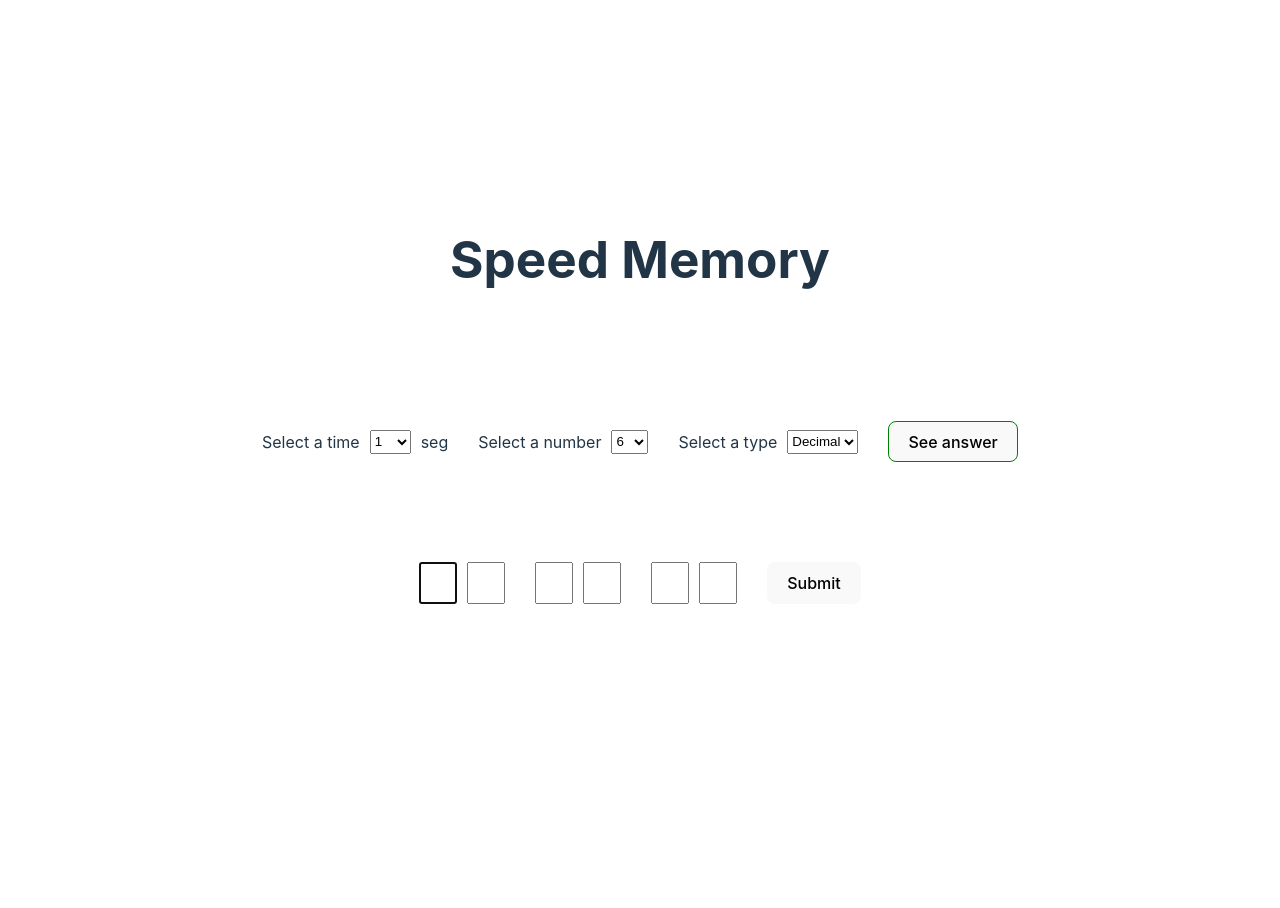
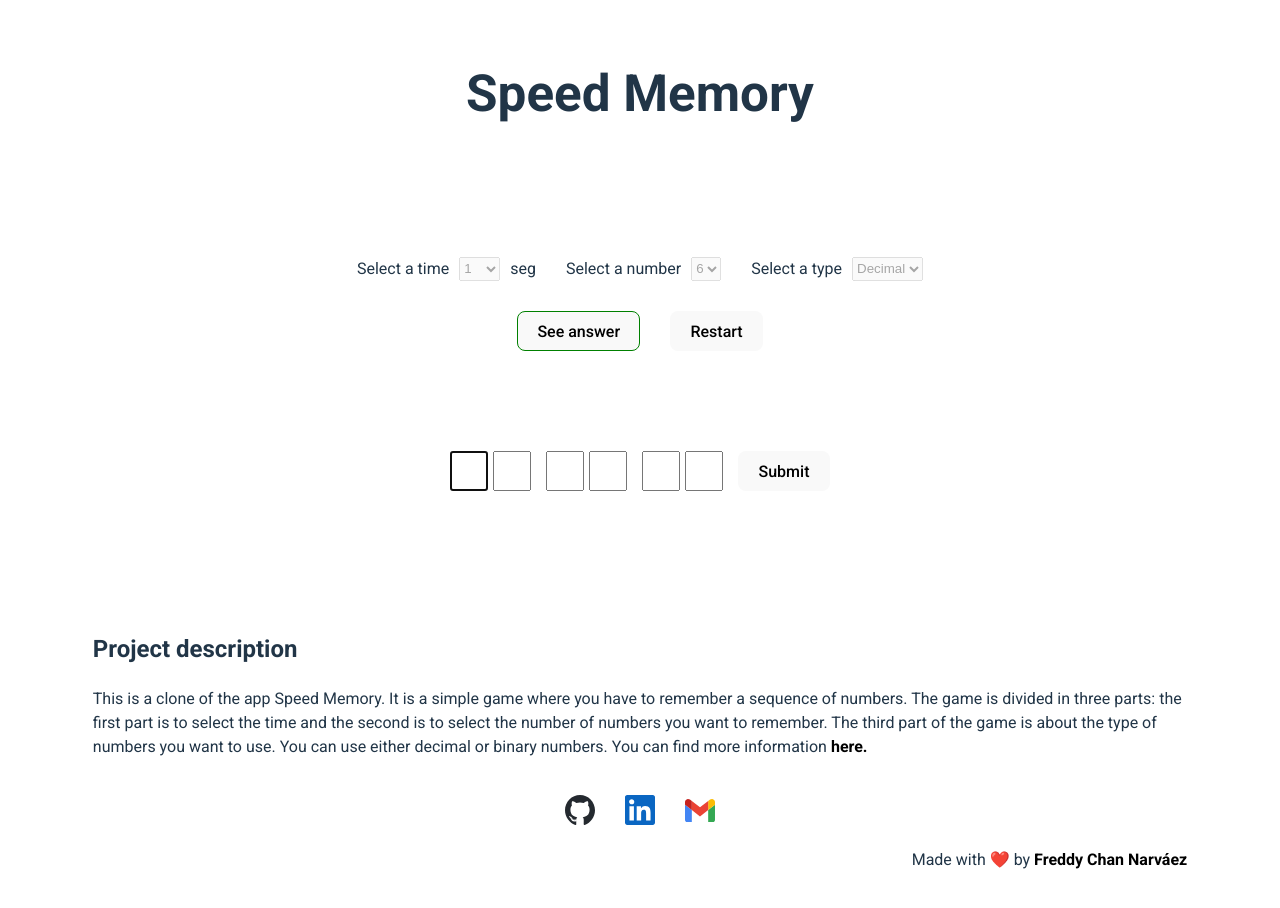
Before and after one commit to freddychannarvaez/speed-memory-clone, a React (Vite) app: page / in a window 1280 px wide. Both pictures are taken after a click on the button "Start Test". Shown: the top 908 px of the page. Before the commit the page ends 800 px from the top, so only its background shows below. Built offline with nearby package versions, Linux system fonts and the light colour scheme.

Commit message:
Finish version 1.0.0

```diff
--- a/package.json
+++ b/package.json
@@ -1,7 +1,7 @@
 {
   "name": "speed-memory-clone",
   "private": true,
-  "version": "0.0.0",
+  "version": "1.0.0",
   "type": "module",
   "scripts": {
     "dev": "vite",
--- a/src/App.css
+++ b/src/App.css
@@ -7,21 +7,49 @@
   justify-content: start;
   align-items: center;
   row-gap: 100px;
+  font-family: 'Roboto', sans-serif;
 }
 
 .controls {
+  display: flex;
+  flex-direction: column;
+  justify-content: center;
+  align-items: center;
+  row-gap: 30px;
+
+  @media (max-width: 700px) {
+    width: 500px;
+    max-width: 90%;
+  }
+
+  .selectors {
+    display: flex;
+    flex-direction: row;
+    justify-content: center;
+    align-items: center;
+    column-gap: 30px;
+
+    @media (max-width: 700px) {
+      flex-direction: column;
+      row-gap: 30px;
+    }
+  }
+}
+
+.control-buttons {
   display: flex;
   flex-direction: row;
   justify-content: center;
   align-items: center;
   column-gap: 30px;
+}
 
-  @media (max-width: 700px) {
-    flex-direction: column;
-    row-gap: 20px;
-    width: 500px;
-    max-width: 90%;
-  }
+.answer-buttons {
+  display: flex;
+  flex-direction: row;
+  justify-content: center;
+  align-items: center;
+  column-gap: 30px;
 }
 
 .start-button {
@@ -53,14 +81,14 @@
 .inputs {
   display: flex;
   flex-direction: row;
-  column-gap: 10px;
+  column-gap: 5px;
   input {
     width: 30px;
     font-size: 30px;
     text-align: center;
 
     &:nth-child(even) {
-      margin-right: 20px;
+      margin-right: 10px;
     }
 
     &::-webkit-outer-spin-button,
@@ -74,7 +102,7 @@
     text-align: center;
 
     &:nth-child(even) {
-      margin-right: 20px;
+      margin-right: 10px;
     }
   }
   .right {
@@ -107,3 +135,30 @@
   flex-direction: row;
   column-gap: 10px;
 }
+
+.project-description {
+  padding: 20px 5%;
+  a {
+    font-weight: bold;
+    text-decoration: none;
+    color: black;
+  }
+
+  .social-info {
+    display: flex;
+    flex-direction: row;
+    column-gap: 30px;
+    align-items: center;
+    justify-content: center;
+    padding: 20px 0 0 0;
+
+    .social-link {
+      img {
+        width: 30px;
+      }
+    }
+  }
+  .made-by {
+    text-align: right;
+  }
+}
--- a/src/App.jsx
+++ b/src/App.jsx
@@ -2,39 +2,65 @@ import { NumberSelector } from "./components/NumberSelector"
 import { TimeSelector } from "./components/TimeSelector"
 import { TypeSelector } from "./components/TypeSelector"
 import { useState } from "react"
-import './App.css'
 import { calculateNumbers } from "./services/calculateNumbers"
 import { NumberInput } from "./components/NumberInput"
+import githubLogo from './assets/github.svg';
+import linkedinLogo from './assets/linkedin.svg';
+import gmailLogo from './assets/gmail.svg';
+import './App.css'
 
 const initialTime = 1000 // in milliseconds
+const initialLevel = 6 // Number of numbers to memorize
+const githubRepo = 'https://github.com/freddychannarvaez/speed-memory-clone';
+const portfolio = 'https://freddychannarvaez.com';
+
+const socialMediaLinks = [
+  {
+    name: 'github',
+    link: 'https://github.com/freddychannarvaez',
+    logo: githubLogo
+  },
+  {
+    name: 'linkedin',
+    link: 'https://www.linkedin.com/in/freddy-chan-narvaez/',
+    logo: linkedinLogo
+  },
+  {
+    name: 'gmail',
+    link: 'mailto:freddychannarvaez@gmail.com',
+    logo: gmailLogo
+  }
+]
 
 function App() {
   const [time, setTime] = useState(initialTime)
-  const [number, setNumber] = useState(6)
-  const [type, setType] = useState(0)
-  const [numbers, setNumbers] = useState([])
-  const [isRunning, setIsRunning] = useState(false)
-  const [hasEnded, setHasEnded] = useState(false)
+  const [gameLevel, setGameLevel] = useState(initialLevel)
+  const [testType, setTestType] = useState(0)
+  const [gameLevels, setGameLevels] = useState([])
+  const [hasGameStarted, setHasGameStarted] = useState(false)
+  const [isMemorizeTimeRunning, setIsMemorizeTimeRunning] = useState(false)
+  const [hasMemorizeTimeEnded, setHasMemorizeTimeEnded] = useState(false)
   const [showAnswer, setShowAnswer] = useState(false)
   const [answer, setAnswer] = useState([])
-  const [grade, setGrade] = useState(false)
+  const [evaluate, setEvaluate] = useState(false)
 
   const onStartTest = () => {
-    setIsRunning(true)
-    const numbers = calculateNumbers(number, type)
-    setNumbers(numbers)
+    setHasGameStarted(true)
+    setIsMemorizeTimeRunning(true)
+    const numbers = calculateNumbers(gameLevel, testType)
+    setGameLevels(numbers)
 
     setTimeout(() => {
-      setIsRunning(false)
-      setHasEnded(true)
+      setIsMemorizeTimeRunning(false)
+      setHasMemorizeTimeEnded(true)
     }, time)
   }
 
-  // FIXME: Show right and wrong answers
   const onCheckTest = (answer) => {
     setAnswer(answer)
-    setGrade(true)
-    if (onValidateTest(answer, numbers)) {
+    setEvaluate(true)
+    // TODO: Add congratulations message when all the numbers are correct
+    if (onValidateTest(answer, gameLevels)) {
       console.log('Right answer')
     } else {
       console.log('Wrong answer')
@@ -45,9 +71,17 @@ function App() {
     setShowAnswer(true)
   }
 
-  // TODO:
   const onResetTest = () => {
     console.log('restart test')
+    setHasMemorizeTimeEnded(false)|
+    setHasGameStarted(false)
+    setIsMemorizeTimeRunning(false)
+    setTime(initialTime)
+    setGameLevel(initialLevel)
+    setTestType(0)
+    setGameLevels([])
+    setEvaluate(false)
+    setShowAnswer(false)
   }
 
   const onValidateTest = (answer, solution) => {
@@ -64,50 +98,47 @@ function App() {
     <>
     <h1>Speed Memory</h1>
       <div className="controls">
-        <TimeSelector initialValue={initialTime} timeSelected={(time) => setTime(time)} />
-        <NumberSelector numberSelected={(number) => setNumber(number)} />
-        <TypeSelector typeSelected={(type) => setType(type)} />
+        <div className="selectors">
+          <TimeSelector initialValue={initialTime} timeSelected={(time) => setTime(time)} hasStarted={hasGameStarted} />
+          <NumberSelector numberSelected={(number) => setGameLevel(number)} hasStarted={hasGameStarted} />
+          <TypeSelector typeSelected={(type) => setTestType(type)} hasStarted={hasGameStarted} />
+        </div>
+        <div className="buttons">
           {
-          !isRunning && !hasEnded && (
+            !hasGameStarted && (
               <button type="button" className="start-button" onClick={() => onStartTest()}>Start Test</button>
             )
           }
           {
-          hasEnded && (
-            <div>
+            hasMemorizeTimeEnded && (
+              <div className="answer-buttons">
                 <button type="button" className="answer-button" onClick={() => onSeeAnswer()}>See answer</button>
-              {/* TODO: Create restart button and functionality */}
-              {/* <button type="button" className="restart-button" onClick={() => onRestartTest()}>Restart</button> */}
+                <button type="button" className="restart-button" onClick={() => onResetTest()}>Restart</button>
               </div>
             )
           }
+        </div>
 
       </div>
       {
-        isRunning && (
+        isMemorizeTimeRunning && (
         <div className="numbers">
-          {numbers.map((number, index) => (
+          {gameLevels.map((number, index) => (
             <span key={index}>{number}</span>
           ))}
         </div>
         )
       }
       {
-        isRunning && (
-          <button type="button" className="reset-button" onClick={() => onResetTest()}>Reset</button>
-        )
-      }
+        hasMemorizeTimeEnded &&
         <div>
+          <NumberInput number={gameLevel} onSubmit={(answer) => onCheckTest(answer)}
+            evaluate={evaluate} />
           {
-          hasEnded && (
-            <NumberInput number={number} onSubmit={(answer) => onCheckTest(answer)} grade={grade} />
-          )
-        }
-        {
-          hasEnded && grade && answer.length > 0 && (
+            hasMemorizeTimeEnded && evaluate && answer.length > 0 && (
               <div className="inputs">
                 {
-                numbers.map((number, index) => (
+                  gameLevels.map((number, index) => (
                     <span key={index}
                       className={number == answer[index] ? 'right' : 'wrong'}
                       >{number}</span>
@@ -117,12 +148,28 @@ function App() {
             )
           }
         </div>
+      }
+
+        <div className='project-description'>
+        <h2>Project description</h2>
+        <p>This is a clone of the app Speed Memory. It is a simple game where you have to remember a sequence of numbers. The game is divided in three parts: the first part is to select the time and the second is to select the number of numbers you want to remember. The third part of the game is about the type of numbers you want to use. You can use either decimal or binary numbers. You can find more information<a href={githubRepo} target='_blank'> here.</a></p>
+        <div className='social-info'>
+          {
+            socialMediaLinks.map((link, index) =>
+              <a className='social-link' key={index} href={link.link} target='_blank'>
+                <img src={link.logo}></img>
+              </a>
+            )
+          }
+        </div>
+        <p className='made-by'>Made with ❤️ by <a href={portfolio}>Freddy Chan Narváez</a></p>
+      </div>
       {
         showAnswer && (
         <dialog className="answer-dialog">
           <button onClick={() => setShowAnswer(false)}>Close</button>
           <div>
-            {numbers.map((number, index) => (
+            {gameLevels.map((number, index) => (
               <span key={index}>{number}</span>
             ))}
           </div>
--- a/src/components/NumberInput.jsx
+++ b/src/components/NumberInput.jsx
@@ -1,4 +1,4 @@
-export function NumberInput({number, onSubmit, grade}) {
+export function NumberInput({number, onSubmit, evaluate}) {
   const numberArray = Array(+number).fill()
 
   setTimeout(() => {
@@ -19,7 +19,7 @@ export function NumberInput({number, onSubmit, grade}) {
   }
 
   const onInput = (event, index) => {
-    if (event.target.value.length > 1) return
+    if (event.target.value.length > 1 || event.target.value == '') return
     if (isNumber(event.target.value)) {
       const inputElements = document.getElementsByTagName('input')
       if (index + 1 < inputElements.length) {
@@ -27,9 +27,31 @@ export function NumberInput({number, onSubmit, grade}) {
       }
     }
   }
+  const onDetectBackspace = (event, index) => {
+    const inputElements = document.getElementsByTagName('input')
+    if (event.keyCode == 8) {
+      if (index - 1 >= 0) {
+        setTimeout(() => {
+          inputElements[index - 1].focus()
+        }, 50)
+      }
+    } else if (event.keyCode == 37) {
+      if (index - 1 >= 0) {
+        setTimeout(() => {
+          inputElements[index - 1].focus()
+        }, 50)
+      }
+    } else if (event.keyCode == 39) {
+      if (index + 1 < inputElements.length) {
+        setTimeout(() => {
+          inputElements[index + 1].focus()
+        }, 50)
+      }
+    }
+  }
 
   return (
-    <form onSubmit={(event) => handleSubmit(event)}
+    <form id="answer" onSubmit={(event) => handleSubmit(event)}
       className="inputs">
       {numberArray.map((_, index) => (
         <input
@@ -38,11 +60,14 @@ export function NumberInput({number, onSubmit, grade}) {
           name={index}
           max={9}
           min={0}
+          required
+          disabled={evaluate}
           onChange={(event) => onInput(event, index)}
+          onKeyDown={(event) => onDetectBackspace(event, index)}
         />
       ))}
       {
-        !grade && (
+        !evaluate && (
           <button type="submit">Submit</button>
         )
       }
--- a/src/components/NumberSelector.jsx
+++ b/src/components/NumberSelector.jsx
@@ -2,27 +2,26 @@ const numbers = [
   { name: 6, value: 6 },
   { name: 7, value: 7 },
   { name: 8, value: 8 },
-  { name: 9, value: 9 },
-  { name: 10, value: 10 },
-  { name: 11, value: 11 },
-  { name: 12, value: 12 },
-  { name: 13, value: 13 },
-  { name: 14, value: 14 },
-  { name: 15, value: 15 },
-  { name: 16, value: 16 },
-  { name: 17, value: 17 },
-  { name: 18, value: 18 },
-  { name: 19, value: 19 },
-  { name: 20, value: 20 }
+  // { name: 9, value: 9 },
+  // { name: 10, value: 10 },
+  // { name: 11, value: 11 },
+  // { name: 12, value: 12 },
+  // { name: 13, value: 13 },
+  // { name: 14, value: 14 },
+  // { name: 15, value: 15 },
+  // { name: 16, value: 16 },
+  // { name: 17, value: 17 },
+  // { name: 18, value: 18 },
+  // { name: 19, value: 19 },
+  // { name: 20, value: 20 }
 ]
 
-export function NumberSelector({numberSelected}) {
-
+export function NumberSelector({numberSelected, hasStarted}) {
 
   return (
     <div className="selector">
       <label>Select a number</label>
-      <select onChange={(e) => numberSelected(e.target.value)}>
+      <select onChange={(e) => numberSelected(e.target.value)} disabled={hasStarted}>
         {numbers.map((number, index) => (
           <option key={index} value={number.value}>{number.name}</option>
         ))}
--- a/src/components/TimeSelector.jsx
+++ b/src/components/TimeSelector.jsx
@@ -22,11 +22,11 @@ const times = [
   { name: 2, value: 2000 },
 ]
 
-export function TimeSelector({initialValue, timeSelected}) {
+export function TimeSelector({initialValue, timeSelected, hasStarted}) {
   return (
     <div className="selector">
       <label>Select a time</label>
-      <select value={initialValue} onChange={(e) => timeSelected(e.target.value)}>
+      <select value={initialValue} onChange={(e) => timeSelected(e.target.value)} disabled={hasStarted}>
         {times.map((time, index) => (
           <option key={index} value={time.value}>{time.name}</option>
         ))}
--- a/src/components/TypeSelector.jsx
+++ b/src/components/TypeSelector.jsx
@@ -1,8 +1,8 @@
-export function TypeSelector({typeSelected}) {
+export function TypeSelector({typeSelected, hasStarted}) {
   return (
     <div className="selector">
       <label>Select a type</label>
-      <select onChange={(e) => typeSelected(e.target.value)}>
+      <select onChange={(e) => typeSelected(e.target.value)} disabled={hasStarted}>
         <option value="0">Decimal</option>
         <option value="1">Binary</option>
       </select>
```
Also changed, not shown: 1 other file (tests, documents, lock files or other folders). Lines whose indentation alone changed are shown as unchanged.
